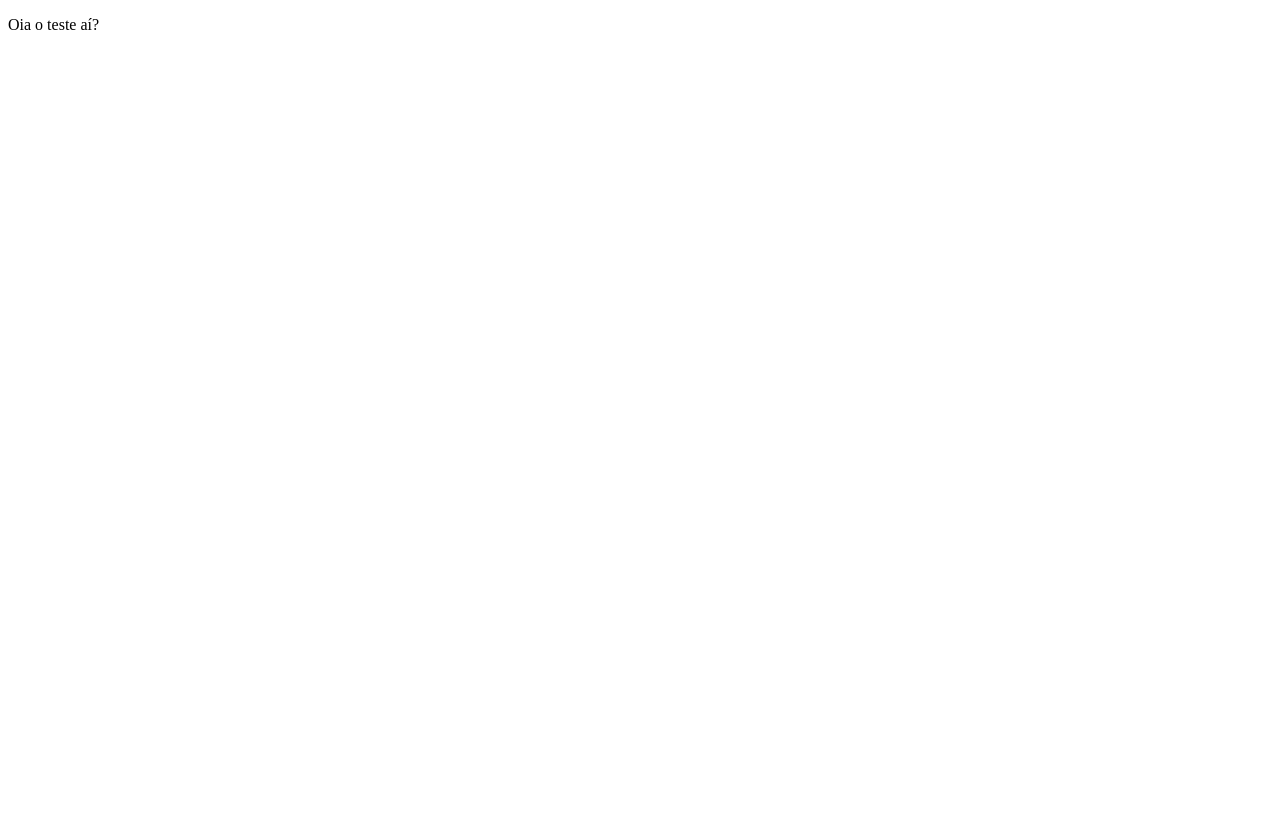
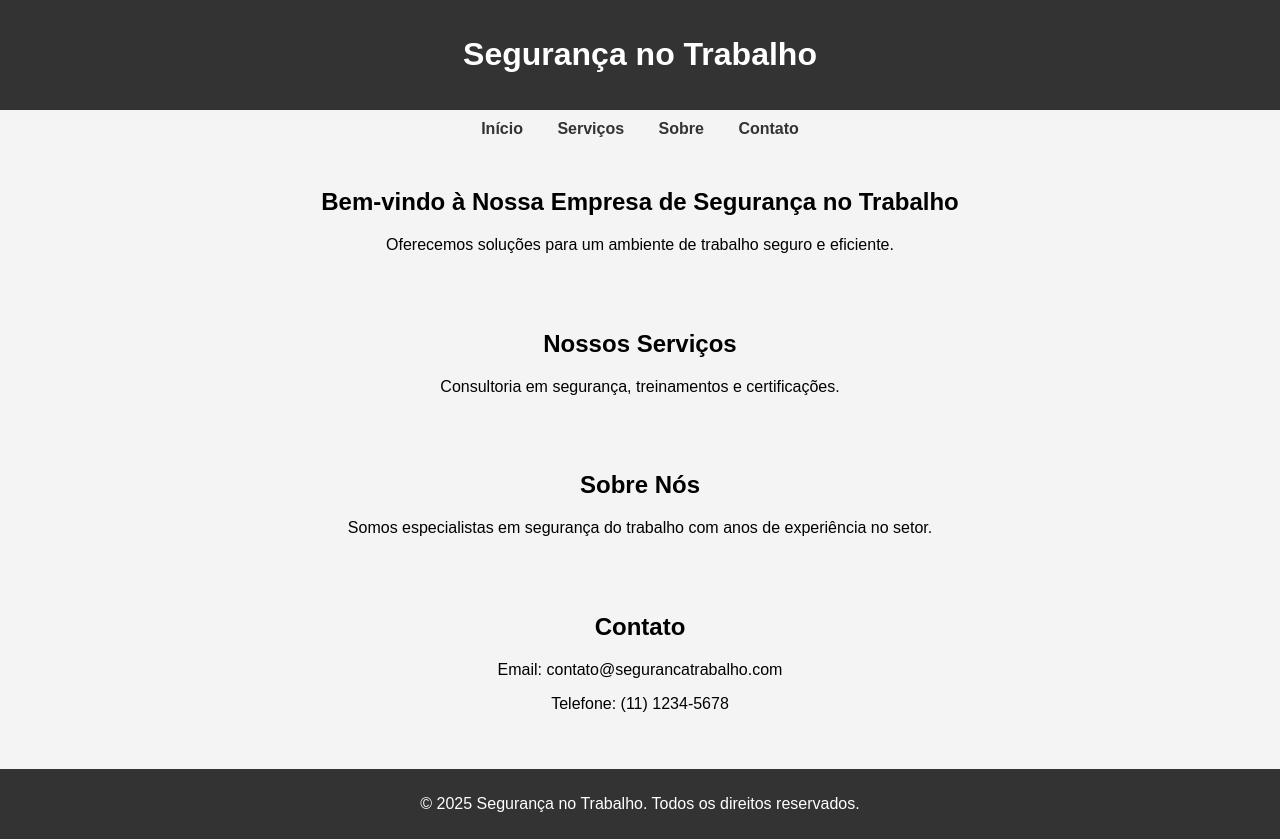
Before and after one commit to israelriibeiro/israelriibeiro.github.io, a plain HTML site: page index.html in a window 1280 px wide. Before the commit the page ends 800 px from the top, so only its background shows below. Drawn offline with Linux system fonts and the light colour scheme.

Commit message:
Update index.html

```diff
--- a/index.html
+++ b/index.html
@@ -1,13 +1,47 @@
 <!DOCTYPE html>
-<html lang="en">
-  <head>
-    <meta charset="UTF-8" />
-    <meta name="viewport" content="width=device-width, initial-scale=1.0" />
-
-
-    <title>JK</title>
-  </head>
-  <body>
-  <p> Oia o teste aí?</p>
-  </body>
+<html lang="pt-BR">
+<head>
+    <meta charset="UTF-8">
+    <meta name="viewport" content="width=device-width, initial-scale=1.0">
+    <title>Segurança no Trabalho</title>
+    <style>
+        body { font-family: Arial, sans-serif; margin: 0; padding: 0; background-color: #f4f4f4; }
+        header { background: #333; color: white; padding: 15px; text-align: center; }
+        nav { text-align: center; margin: 10px 0; }
+        nav a { margin: 0 15px; text-decoration: none; color: #333; font-weight: bold; }
+        section { padding: 20px; text-align: center; }
+        footer { background: #333; color: white; text-align: center; padding: 10px; margin-top: 20px; }
+    </style>
+</head>
+<body>
+    <header>
+        <h1>Segurança no Trabalho</h1>
+    </header>
+    <nav>
+        <a href="#home">Início</a>
+        <a href="#servicos">Serviços</a>
+        <a href="#sobre">Sobre</a>
+        <a href="#contato">Contato</a>
+    </nav>
+    <section id="home">
+        <h2>Bem-vindo à Nossa Empresa de Segurança no Trabalho</h2>
+        <p>Oferecemos soluções para um ambiente de trabalho seguro e eficiente.</p>
+    </section>
+    <section id="servicos">
+        <h2>Nossos Serviços</h2>
+        <p>Consultoria em segurança, treinamentos e certificações.</p>
+    </section>
+    <section id="sobre">
+        <h2>Sobre Nós</h2>
+        <p>Somos especialistas em segurança do trabalho com anos de experiência no setor.</p>
+    </section>
+    <section id="contato">
+        <h2>Contato</h2>
+        <p>Email: contato@segurancatrabalho.com</p>
+        <p>Telefone: (11) 1234-5678</p>
+    </section>
+    <footer>
+        <p>&copy; 2025 Segurança no Trabalho. Todos os direitos reservados.</p>
+    </footer>
+</body>
 </html>
```
